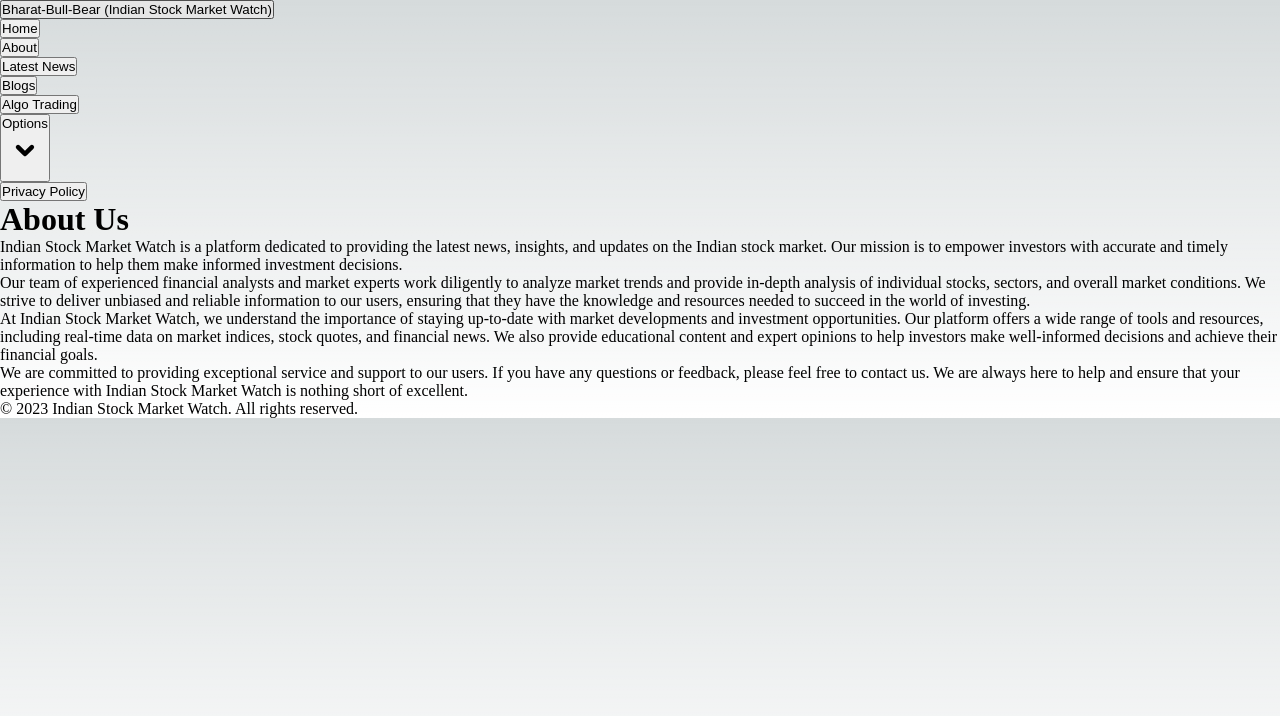
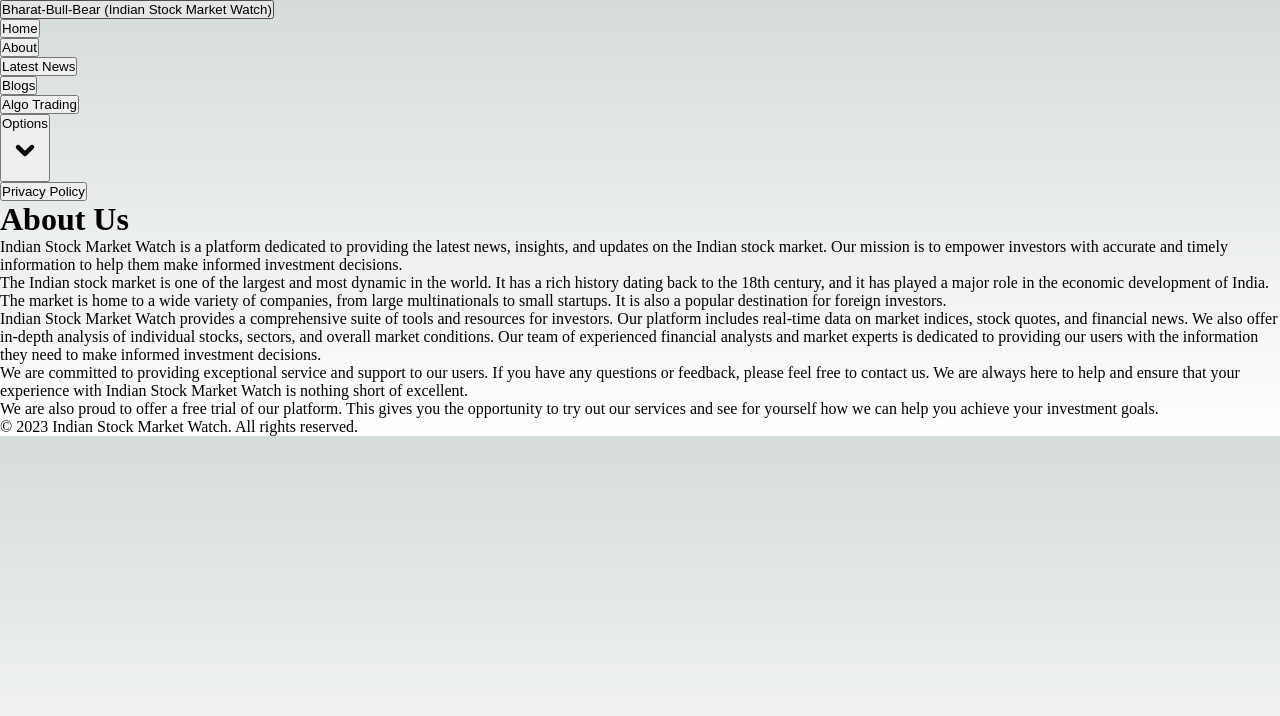
Before and after one commit to sudheer313/Indian-Stock-Markett-Watch, a Next.js app: page /About in a window 1280 px wide. Shown: the top 716 px of the page. Built offline with nearby package versions, Linux system fonts and the light colour scheme.

Commit message:
update pages/About

```diff
--- a/pages/About.js
+++ b/pages/About.js
@@ -23,21 +23,22 @@ const About = () => {
         </p>
 
         <p className="mb-4">
-          Our team of experienced financial analysts and market experts work
-          diligently to analyze market trends and provide in-depth analysis of
-          individual stocks, sectors, and overall market conditions. We strive
-          to deliver unbiased and reliable information to our users, ensuring
-          that they have the knowledge and resources needed to succeed in the
-          world of investing.
+          The Indian stock market is one of the largest and most dynamic in the
+          world. It has a rich history dating back to the 18th century, and it
+          has played a major role in the economic development of India. The
+          market is home to a wide variety of companies, from large
+          multinationals to small startups. It is also a popular destination for
+          foreign investors.
         </p>
 
         <p className="mb-4">
-          At Indian Stock Market Watch, we understand the importance of staying
-          up-to-date with market developments and investment opportunities. Our
-          platform offers a wide range of tools and resources, including
-          real-time data on market indices, stock quotes, and financial news. We
-          also provide educational content and expert opinions to help investors
-          make well-informed decisions and achieve their financial goals.
+          Indian Stock Market Watch provides a comprehensive suite of tools and
+          resources for investors. Our platform includes real-time data on
+          market indices, stock quotes, and financial news. We also offer
+          in-depth analysis of individual stocks, sectors, and overall market
+          conditions. Our team of experienced financial analysts and market
+          experts is dedicated to providing our users with the information they
+          need to make informed investment decisions.
         </p>
 
         <p className="mb-4">
@@ -46,6 +47,12 @@ const About = () => {
           contact us. We are always here to help and ensure that your experience
           with Indian Stock Market Watch is nothing short of excellent.
         </p>
+
+        <p className="mb-4">
+          We are also proud to offer a free trial of our platform. This gives
+          you the opportunity to try out our services and see for yourself how
+          we can help you achieve your investment goals.
+        </p>
       </div>
     </>
   );
```
